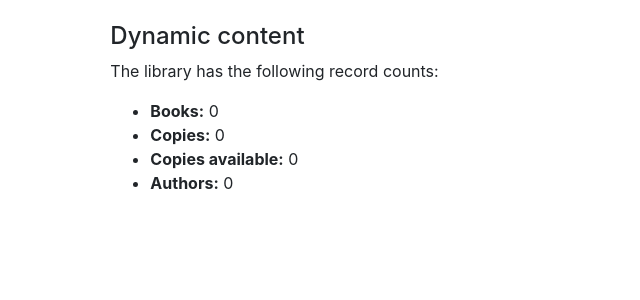
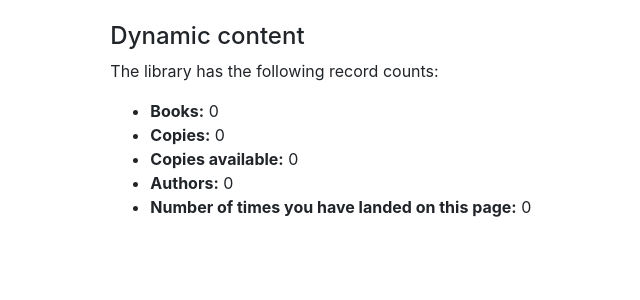
Before and after one commit to Mahendra-Maiti/Local-Library-Website, a Django app: page /catalog/ in a window 1280 px wide. Shown: the part 170-470 px from the top of the page, without its empty margins (118-758 px from the left). Run offline with Django 3.2, Linux system fonts and the light colour scheme; data that the repository does not hold is empty; some libraries are stand-ins or nearby versions.

Commit message:
Added session info: visit count

```diff
--- a/locallibrary/catalog/templates/index.html
+++ b/locallibrary/catalog/templates/index.html
@@ -18,5 +18,6 @@
     <li><strong>Copies:</strong> {{ num_instances }}</li>
     <li><strong>Copies available:</strong> {{ num_instances_available }}</li>
     <li><strong>Authors:</strong> {{ num_authors }}</li>
+    <li><strong>Number of times you have landed on this page:</strong> {{num_visits}} </li>
   </ul>
 {% endblock %}
--- a/locallibrary/catalog/views.py
+++ b/locallibrary/catalog/views.py
@@ -14,7 +14,11 @@ def index(request):
 
     author_count=Author.objects.all().count()
 
-    context={ 'num_books': book_count, 'num_instances': book_instance_count, 'num_instances_available': available_instance_count, 'num_authors': author_count, }
+    num_visits=request.session.get('num_visits',0)
+    request.session['num_visits']=num_visits+1
+
+
+    context={ 'num_books': book_count, 'num_instances': book_instance_count, 'num_instances_available': available_instance_count, 'num_authors': author_count, 'num_visits': num_visits, }
 
     return render(request,'index.html', context=context)
 
```
